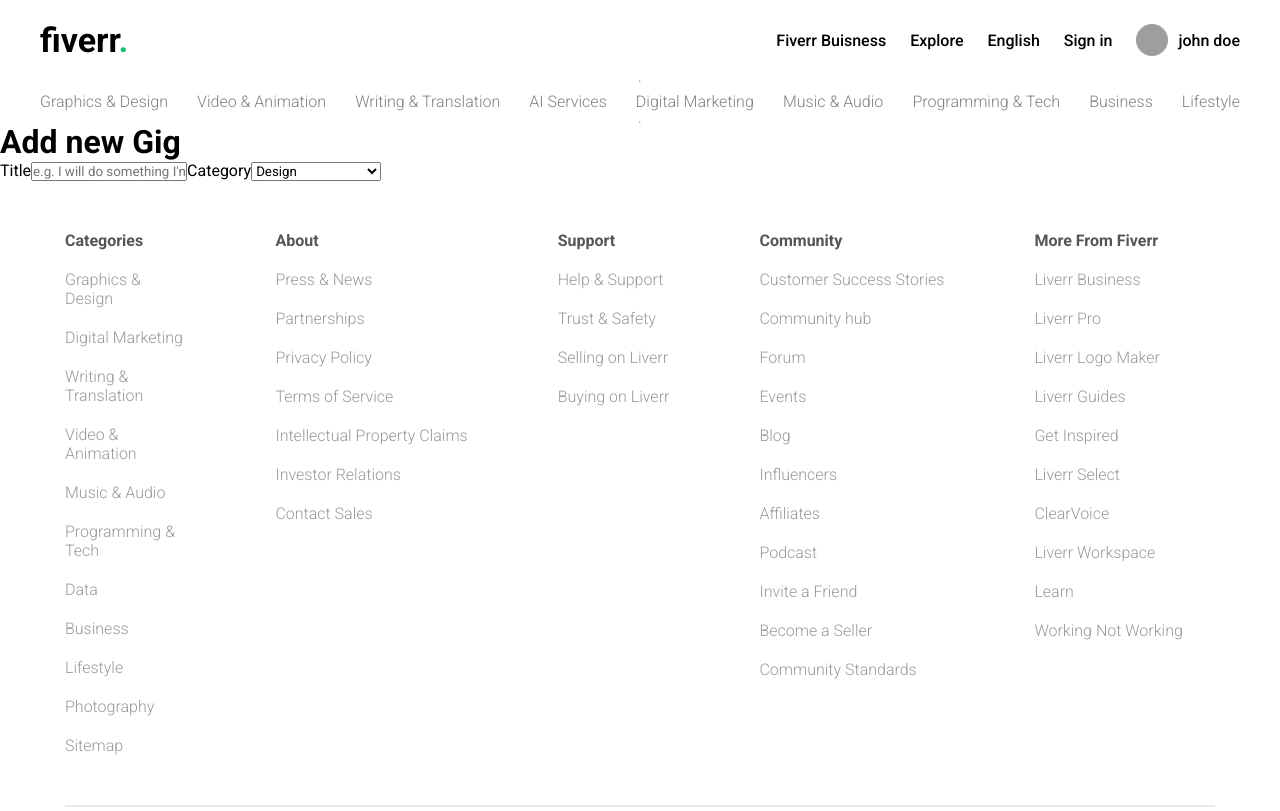
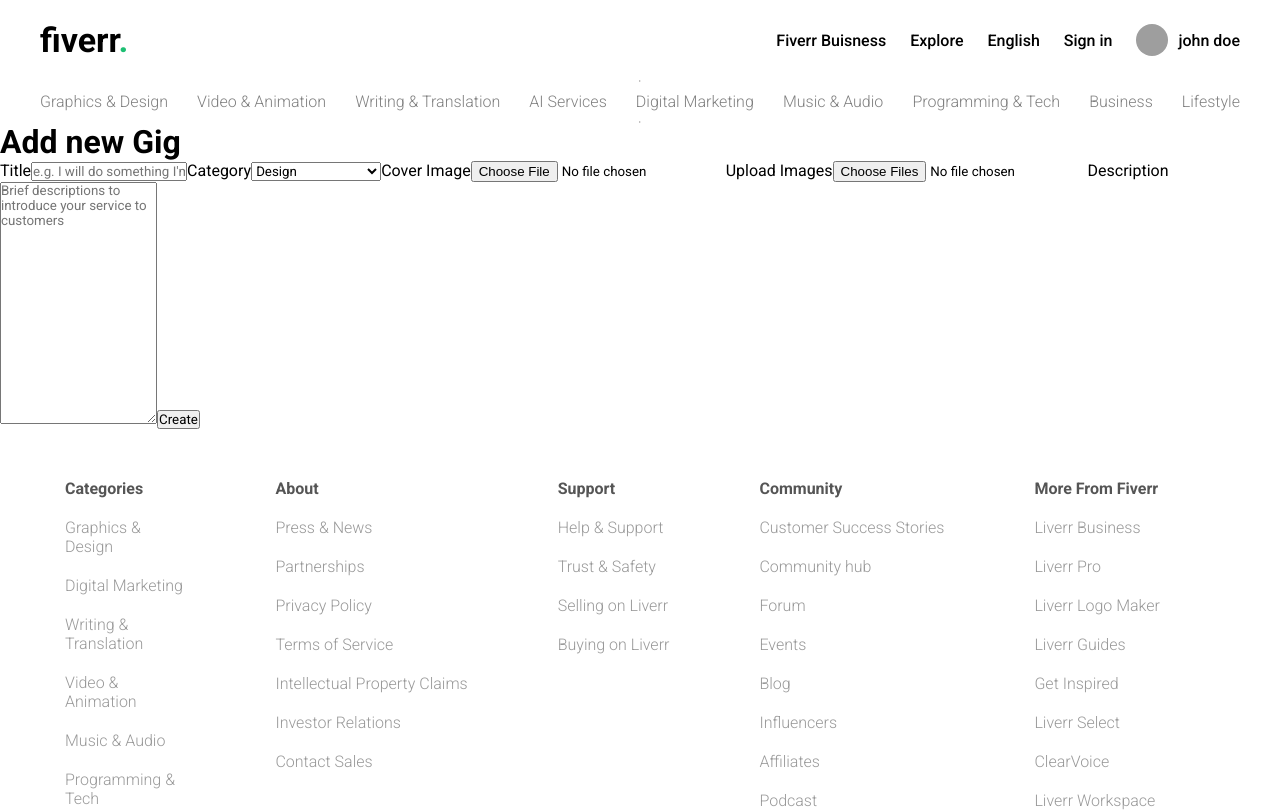
Before and after one commit to sonushrivastav/fiverr-reactjs-nodejs, a React (Vite) app: page /add in a window 1280 px wide. Shown: the top 811 px of the page. Built offline with nearby package versions, Linux system fonts and the light colour scheme; grey boxes are pictures that could not be loaded.

Commit message:
creating leftside file upload input for gig

```diff
--- a/src/pages/addgigs/Add.jsx
+++ b/src/pages/addgigs/Add.jsx
@@ -15,6 +15,13 @@
             <option value="animation">Animation</option>
             <option value="music">Music</option>
           </select>
+          <label htmlFor="">Cover Image</label>
+          <input type="file" />
+          <label htmlFor="">Upload Images</label>
+          <input type="file" multiple/>
+          <label htmlFor="">Description</label>
+          <textarea name="" id="" placeholder="Brief descriptions to introduce your service to customers" cols="0" rows="16"></textarea>
+          <button>Create</button>
         </div>
       </div>
     </div>
```
